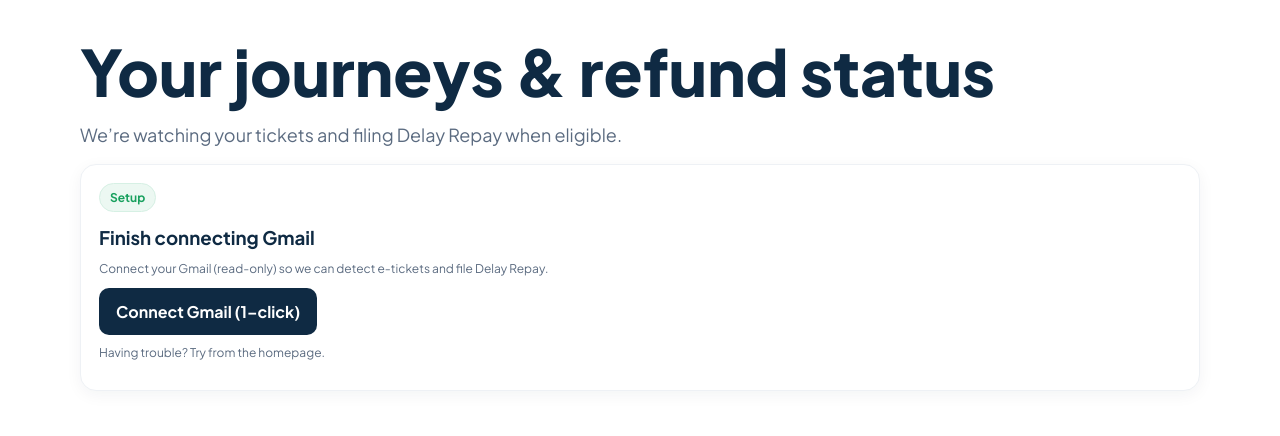
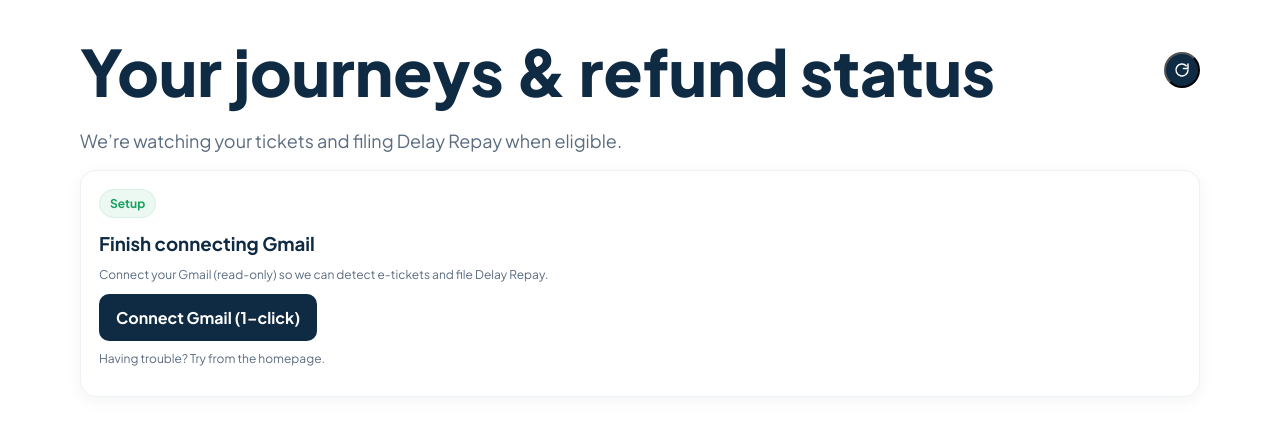
Before and after one commit to fareguard/fg-rail-pwa-starter, a Next.js app: page /dashboard in a window 1280 px wide. Shown: the top 436 px of the page. Built offline with nearby package versions, Linux system fonts and the light colour scheme; no server answers.

Commit message:
Update page.tsx

```diff
--- a/app/(app)/dashboard/page.tsx
+++ b/app/(app)/dashboard/page.tsx
@@ -5,6 +5,7 @@ import { useEffect, useState, useCallback } from "react";
 import Link from "next/link";
 import ConnectGmailButton from "@/app/components/ConnectGmailButton";
 import TripsLive from "@/app/components/TripsLive"; // ✅ added import
+import RefreshIconButton from "@/app/components/RefreshIconButton";
 
 type Me = {
   authenticated: boolean;
@@ -70,9 +71,12 @@ export default function DashboardPage() {
 
   return (
     <div className="container section" style={{ paddingTop: 28 }}>
-      <h1 className="h1" style={{ marginBottom: 6 }}>
-        Your journeys & refund status
-      </h1>
+      <div style={{ display: "flex", alignItems: "center", gap: 12 }}>
+        <h1 className="h1" style={{ marginBottom: 6, flex: "1 1 auto" }}>
+          Your journeys & refund status
+        </h1>
+        <RefreshIconButton />
+      </div>
       <p className="sub">We’re watching your tickets and filing Delay Repay when eligible.</p>
 
       {loading && (
```
